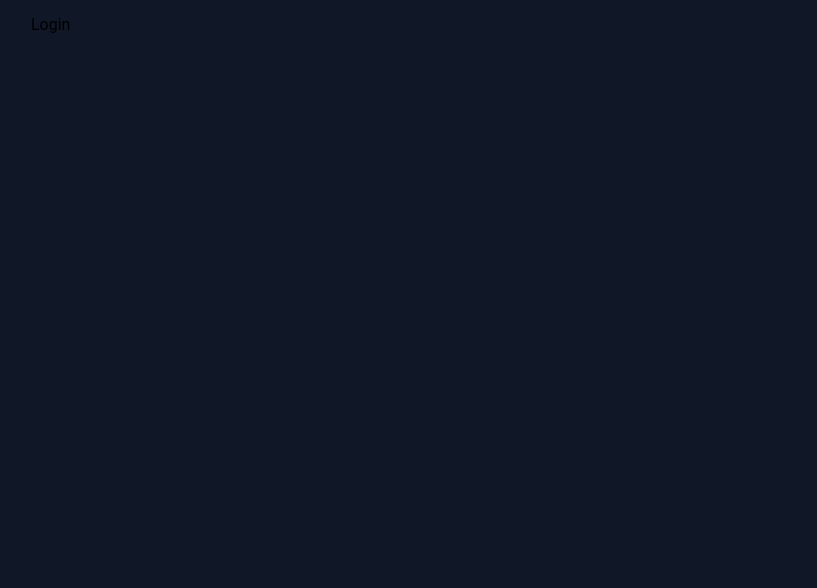
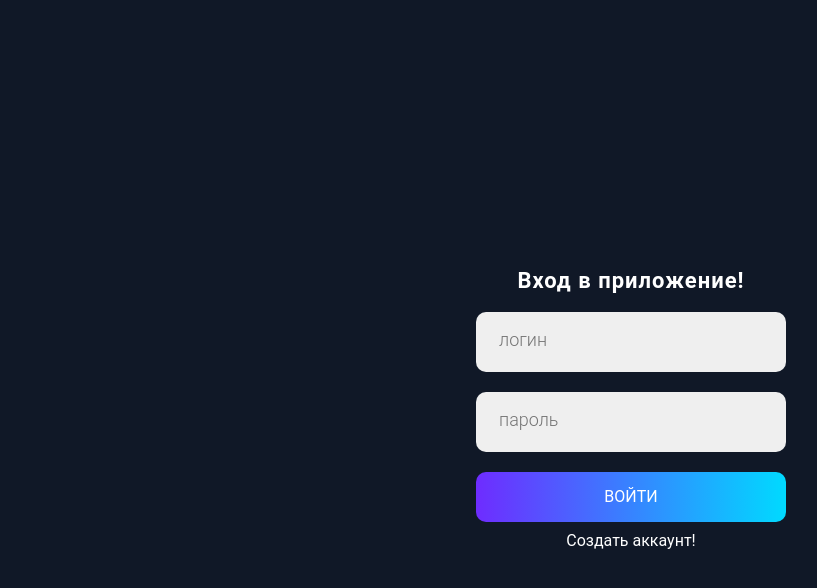
Before and after one commit to Al1xdev/front-ts, a React (Create React App) app: page /login in a window 1280 px wide. Shown: the top 588 px of the page, without its empty margins (9-826 px from the left). Built offline with nearby package versions, Linux system fonts and the light colour scheme.

Commit message:
feat: add formik for auth pages and validation

```diff
--- /dev/null
+++ b/src/components/Header/index.tsx
@@ -0,0 +1,15 @@
+import React from 'react';
+
+const Header: React.FC = () => {
+  return (
+    <header className="header">
+      <div className="header__title">Products</div>
+      <div className="header__buttons-group">
+        <div className="header__toggle" />
+        <button className="header__btn-add">Добавить</button>
+      </div>
+    </header>
+  );
+};
+
+export default Header;
--- /dev/null
+++ b/src/components/SearchBar/index.tsx
@@ -0,0 +1,15 @@
+import React from 'react';
+import SearchIcon from '../../assets/icons/search.svg';
+
+const SearchBar: React.FC = () => {
+  return (
+    <div className="search-box">
+      <input className="search-box__item" placeholder="введите текст" />
+      <button className="search-box__btn">
+        <img src={SearchIcon} className="search-box__icon" alt="search" />
+      </button>
+    </div>
+  );
+};
+
+export default SearchBar;
--- a/src/pages/Home/index.tsx
+++ b/src/pages/Home/index.tsx
@@ -1,9 +1,12 @@
 import React from 'react';
+import Header from '../../components/Header';
+import SearchBar from '../../components/SearchBar';
 
 const Home: React.FC = () => {
   return (
-    <div>
-      <p>home</p>
+    <div className="home">
+      <Header />
+      <SearchBar />
     </div>
   );
 };
--- a/src/pages/Login/index.tsx
+++ b/src/pages/Login/index.tsx
@@ -1,9 +1,80 @@
 import React from 'react';
+import { Formik } from 'formik';
+import { Link } from 'react-router-dom';
+import { useDispatch } from 'react-redux';
+
+import { FormInputLogin } from '../../types/Pages/Login';
+import { SchemaLoginForm } from '../../utils/helpers/SchemaLogin';
+import { signUp } from '../../store/reducers/auth/actions';
+
+const initialValues: FormInputLogin = {
+  login: '',
+  password: '',
+};
 
 const Login: React.FC = () => {
+  const dispatch = useDispatch();
+  const onSubmit = (data: FormInputLogin) => {
+    dispatch(signUp(data));
+  };
+
   return (
-    <div>
-      <p>Login</p>
+    <div className="auth">
+      <div>
+        <h2 className="auth__title">Вход в приложение!</h2>
+        <Formik
+          initialValues={initialValues}
+          onSubmit={onSubmit}
+          validationSchema={SchemaLoginForm}
+        >
+          {({
+            values,
+            errors,
+            handleBlur,
+            touched,
+            handleChange,
+            handleSubmit,
+          }) => (
+            <form className="auth__form" onSubmit={handleSubmit}>
+              <input
+                type="text"
+                name="login"
+                value={values.login}
+                placeholder="логин"
+                className="auth__input"
+                onChange={handleChange}
+                onBlur={handleBlur}
+              />
+              <div className="auth__error">
+                {errors.login && touched.login && <span>{errors.login}</span>}
+              </div>
+              <input
+                type="text"
+                name="password"
+                value={values.password}
+                placeholder="пароль"
+                className="auth__input"
+                onChange={handleChange}
+                onBlur={handleBlur}
+              />
+              <div className="auth__error">
+                {errors.password && touched.password && (
+                  <span>{errors.password}</span>
+                )}
+              </div>
+              <button type="submit" className="auth__btn button">
+                войти
+              </button>
+            </form>
+          )}
+        </Formik>
+
+        <div className="auth__create">
+          <Link to="/signUp" className="auth__account">
+            Создать аккаунт!
+          </Link>
+        </div>
+      </div>
     </div>
   );
 };
--- a/src/pages/NotFound/index.tsx
+++ b/src/pages/NotFound/index.tsx
@@ -2,8 +2,11 @@ import React from 'react';
 
 const NotFound: React.FC = () => {
   return (
-    <div>
-      <p>not</p>
+    <div className="not-found">
+      <div>
+        <div className="not-found__title">404</div>
+        <div className="not-found__descr">Page not found</div>
+      </div>
     </div>
   );
 };
--- a/src/pages/SignUp/index.tsx
+++ b/src/pages/SignUp/index.tsx
@@ -1,9 +1,78 @@
 import React from 'react';
+import { Formik } from 'formik';
+import { Link } from 'react-router-dom';
+import { useDispatch } from 'react-redux';
+
+import { FormInputRegestration } from '../../types/Pages/SignUp';
+import { SchemaSignUpForm } from '../../utils/helpers/SchemaSignUp';
+import { signUp } from '../../store/reducers/auth/actions';
 
 const SignUp: React.FC = () => {
+  const dispatch = useDispatch();
+
+  const initialValues: FormInputRegestration = {
+    login: '',
+    password: '',
+  };
+
+  const onSubmit = (data: FormInputRegestration) => {
+    dispatch(signUp(data));
+  };
+
   return (
-    <div>
-      <p>sign up</p>
+    <div className="auth">
+      <div className="">
+        <h2 className="auth__title">Регистрация</h2>
+        <Formik
+          initialValues={initialValues}
+          onSubmit={onSubmit}
+          validationSchema={SchemaSignUpForm}
+        >
+          {({
+            values,
+            errors,
+            handleBlur,
+            touched,
+            handleChange,
+            handleSubmit,
+          }) => (
+            <form className="auth__form" onSubmit={handleSubmit}>
+              <input
+                className="auth__input"
+                name="login"
+                placeholder="введите почту"
+                value={values.login}
+                onChange={handleChange}
+                onBlur={handleBlur}
+              />
+              <div className="auth__error">
+                {errors.login && touched.login && <span>{errors.login}</span>}
+              </div>
+              <input
+                className="auth__input"
+                name="password"
+                placeholder="введите пароль"
+                value={values.password}
+                onChange={handleChange}
+                onBlur={handleBlur}
+              />
+              <div className="auth__error">
+                {errors.password && touched.password && (
+                  <span>{errors.password}</span>
+                )}
+              </div>
+              <button className="auth__btn button" type="submit">
+                зарегиcтрироваться
+              </button>
+            </form>
+          )}
+        </Formik>
+        <div className="auth__create">
+          <Link to="/login" className="auth__account">
+            Уже есть аккаунт?
+          </Link>
+        </div>
+      </div>
     </div>
   );
 };
```
Also changed, not shown: src/components/Spinner/index.tsx (added, +7 -0 lines).
